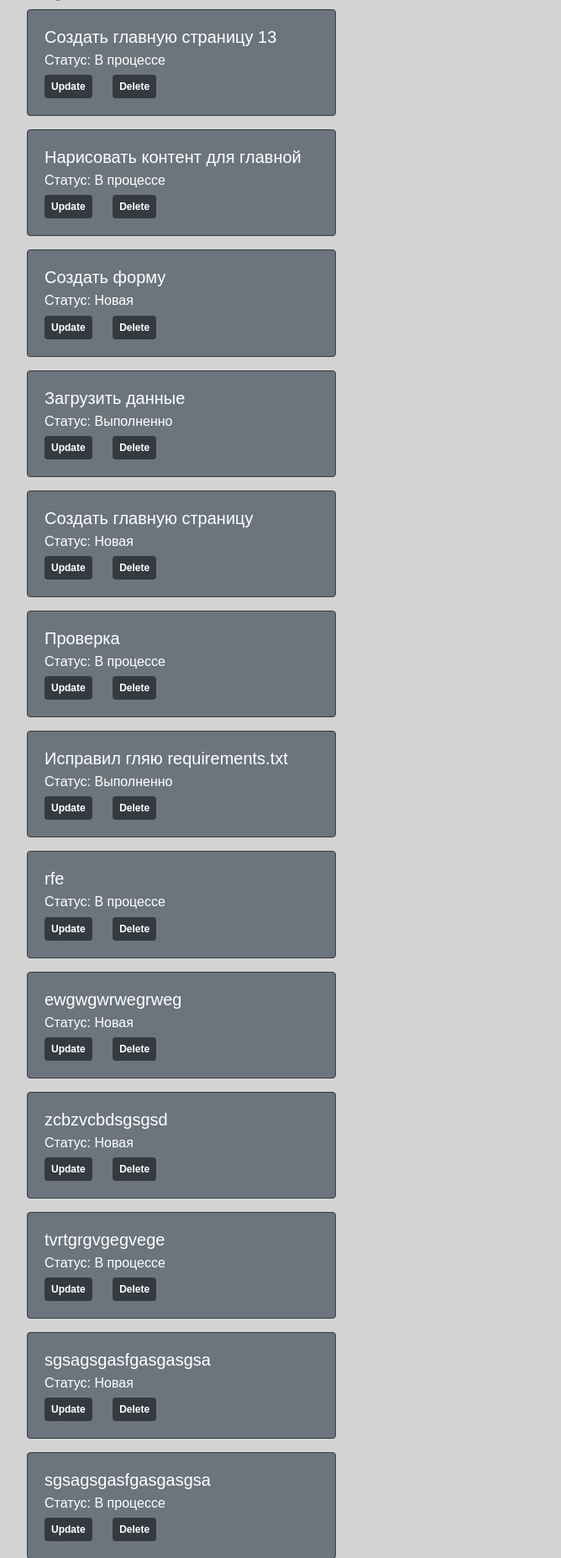
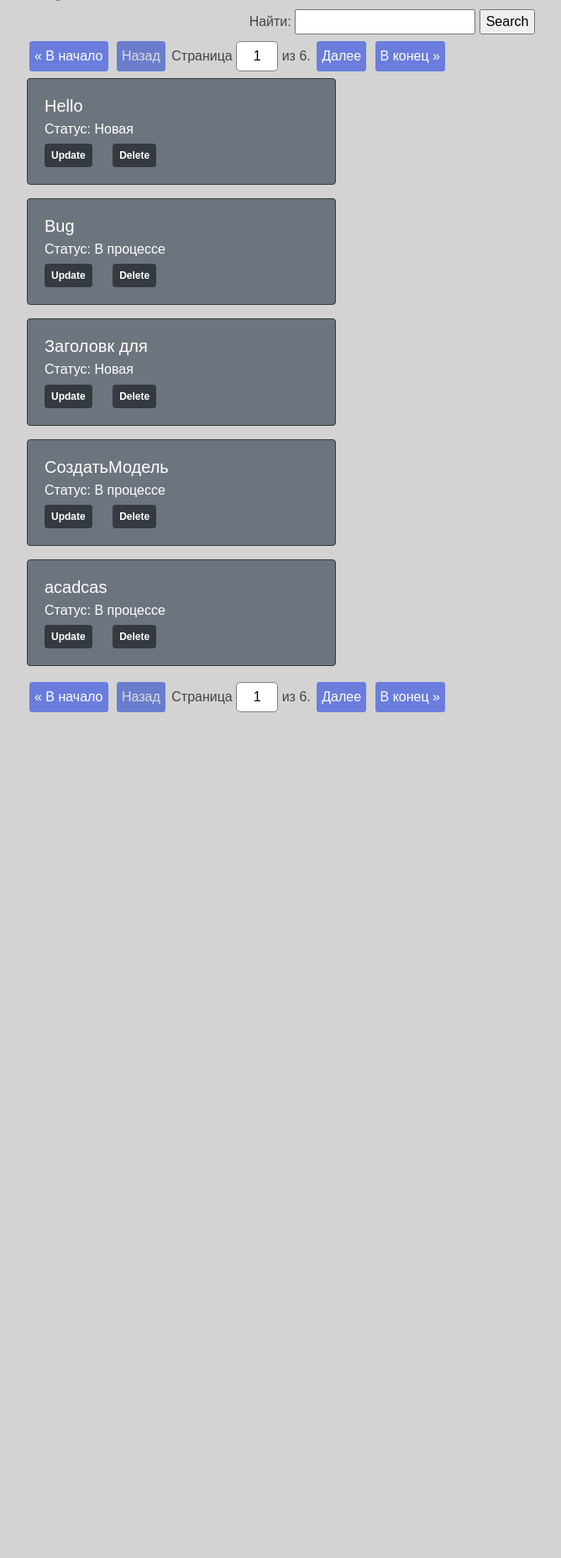
Before and after one commit to Artur1303/homework49, a Django app: page / in a window 1280 px wide. Shown: the part 95-1950 px from the top of the page at 84% size, without its empty margins (173-841 px from the left). After the commit the page ends 943 px from the top, so only its background shows below. Run offline with Django 3.2, Linux system fonts and the light colour scheme; data comes from the database, SQL or seed files in the repository; some libraries are stand-ins or nearby versions.

Commit message:
Применил  ListView в проэкте Добавил  поиск добавил пагинацию

```diff
--- a/source/webapp/forms.py
+++ b/source/webapp/forms.py
@@ -6,3 +6,7 @@ class TaskForm(forms.ModelForm):
     class Meta:
         model = Task
         fields = ['summary', 'descriptions', 'status', 'type']
+
+
+class SimpleSearchForm(forms.Form):
+    search = forms.CharField(max_length=100, required=False, label="Найти")
--- a/source/webapp/static/css/style.css
+++ b/source/webapp/static/css/style.css
@@ -91,3 +91,38 @@ body {
     padding-top: 50px;
     color: grey;
 }
+
+.pagination {
+text-align: center;
+}
+.pagination a, .pagination .page-disabled {
+display: inline-block;
+border: solid 1px #6a7ddd;
+border-radius: 3px;
+padding: 5px;
+margin: 3px;
+}
+.pagination a {
+background: #6a7ddd;
+color: white;
+text-decoration: none;
+}
+.pagination a:hover {
+background: #6a7dff;
+text-decoration: underline;
+}
+.pagination .page-disabled {
+background: #6a7dcc;
+color: #dddddd
+}
+.pagination .current-page {
+display: inline-block;
+}
+.pagination .current-page input {
+width: 50px;
+padding: 5px 7px;
+font-size: inherit;
+border-radius: 5px;
+text-align: center;
+border: solid 1px gray;
+}
--- a/source/webapp/templates/base.html
+++ b/source/webapp/templates/base.html
@@ -27,6 +27,10 @@
       </li>
         {% block menu %}{% endblock %}
     </ul>
+
+  {% block search %}
+
+        {% endblock %}
   </div>
 </nav>
 
--- a/source/webapp/templates/index.html
+++ b/source/webapp/templates/index.html
@@ -4,6 +4,10 @@
 
 {% block content %}
     <h1 class="my" >My Tasks</h1>
+    {% include 'partial/simple_search.html' %}
+     {% if is_paginated %}
+{% include 'partial/pagination.html' %}
+{% endif %}
     {% for task in tasks %}
         <div class="card border-dark text-white bg-secondary mb-3" style="max-width: 23rem;">
   <div class="card-body">
@@ -14,12 +18,8 @@
 
   </div>
 </div>
-{#        <h3><a href="{% url "article_view"  %}">{{ article.title }}</a></h3>#}
-{#        <a href="{% url 'task_view' task.pk %}"><h1>{{ task.summary }}</h1></a>#}
-{#        <p>Статус: ({{ task.status }} </p>#}
-{#        <p>{{ task.type }}</p>#}
-{##}
-{#        <p><a href="{% url 'task_update' task.pk %}">Update</a></p>#}
-{#        <p><a href="{% url 'task_delete' task.pk %}">Delete</a></p>#}
     {% endfor %}
+    {% if is_paginated %}
+   {% include 'partial/pagination.html' %}
+{% endif %}
 {% endblock %}
--- /dev/null
+++ b/source/webapp/templates/partial/pagination.html
@@ -0,0 +1,22 @@
+<div class="pagination">
+    <span class="step-links">
+        <a href="?{% if query %}{{ query }}&{% endif %}page=1">&laquo; В начало</a>
+        {% if page_obj.has_previous %}
+            <a href="?{% if query %}{{ query }}&{% endif %}page={{ page_obj.previous_page_number }}">Назад</a>
+        {% else %}
+            <span class="page-disabled">Назад</span>
+        {% endif %}
+        <form class="current-page" method="get">
+            <label for="page">
+                Страница <input type="text" name="page" id="page" value="{{ page_obj.number }}">
+                из {{ page_obj.paginator.num_pages }}.
+            </label>
+        </form>
+        {% if page_obj.has_next %}
+            <a href="?{% if query %}{{ query }}&{% endif %}page={{ page_obj.next_page_number }}">Далее</a>
+        {% else %}
+            <span class="page-disabled">Далее</span>
+        {% endif %}
+        <a href="?{% if query %}{{ query }}&{% endif %}page={{ page_obj.paginator.num_pages }}">В конец &raquo;</a>
+    </span>
+</div>
--- /dev/null
+++ b/source/webapp/templates/partial/simple_search.html
@@ -0,0 +1,8 @@
+<form class="text-center" action="" method="GET">
+<label for="{{ form.search.id_for_label }}">{{ form.search.label}}:</label>
+{{ form.search }}
+<input type="submit" value="Search">
+{% for error in form.search.errors %}
+<p class="form-error">{{ error }}</p>
+{% endfor %}
+</form>
--- a/source/webapp/views.py
+++ b/source/webapp/views.py
@@ -1,18 +1,35 @@
+from django.db.models import Q
 from django.shortcuts import render, redirect, get_object_or_404
 from django.http import HttpResponseNotAllowed
-from django.views.generic import View, TemplateView, FormView
+from django.utils.http import urlencode
+from django.views.generic import ListView, View, TemplateView, FormView
 from django.urls import reverse
-from webapp.forms import TaskForm
+from webapp.forms import TaskForm, SimpleSearchForm
 from webapp.models import Task
 
 
-class IndexView(TemplateView):
+class IndexView(ListView):
     template_name = 'index.html'
+    context_object_name = 'tasks'
+    paginate_by = 5
+    paginate_orphans = 0
 
-    def get_context_data(self, **kwargs):
-        context = super().get_context_data(**kwargs)
-        context['tasks'] = Task.objects.all()
-        return context
+    def get_context_data(self, *, object_list=None, **kwargs):
+        form = SimpleSearchForm(data=self.request.GET)
+        if form.is_valid():
+            search = form.cleaned_data['search']
+            kwargs['search'] = search
+        kwargs['form'] = form
+        return super().get_context_data(object_list=object_list, **kwargs)
+
+    def get_queryset(self):
+        data = Task.objects.all()
+        form = SimpleSearchForm(data=self.request.GET)
+        if form.is_valid():
+            search = form.cleaned_data['search']
+            if search:
+                data = data.filter(Q(summary__icontains=search) | Q(descriptions__icontains=search))
+        return data.order_by('-created_at')
 
 
 class TaskView(TemplateView):
```
